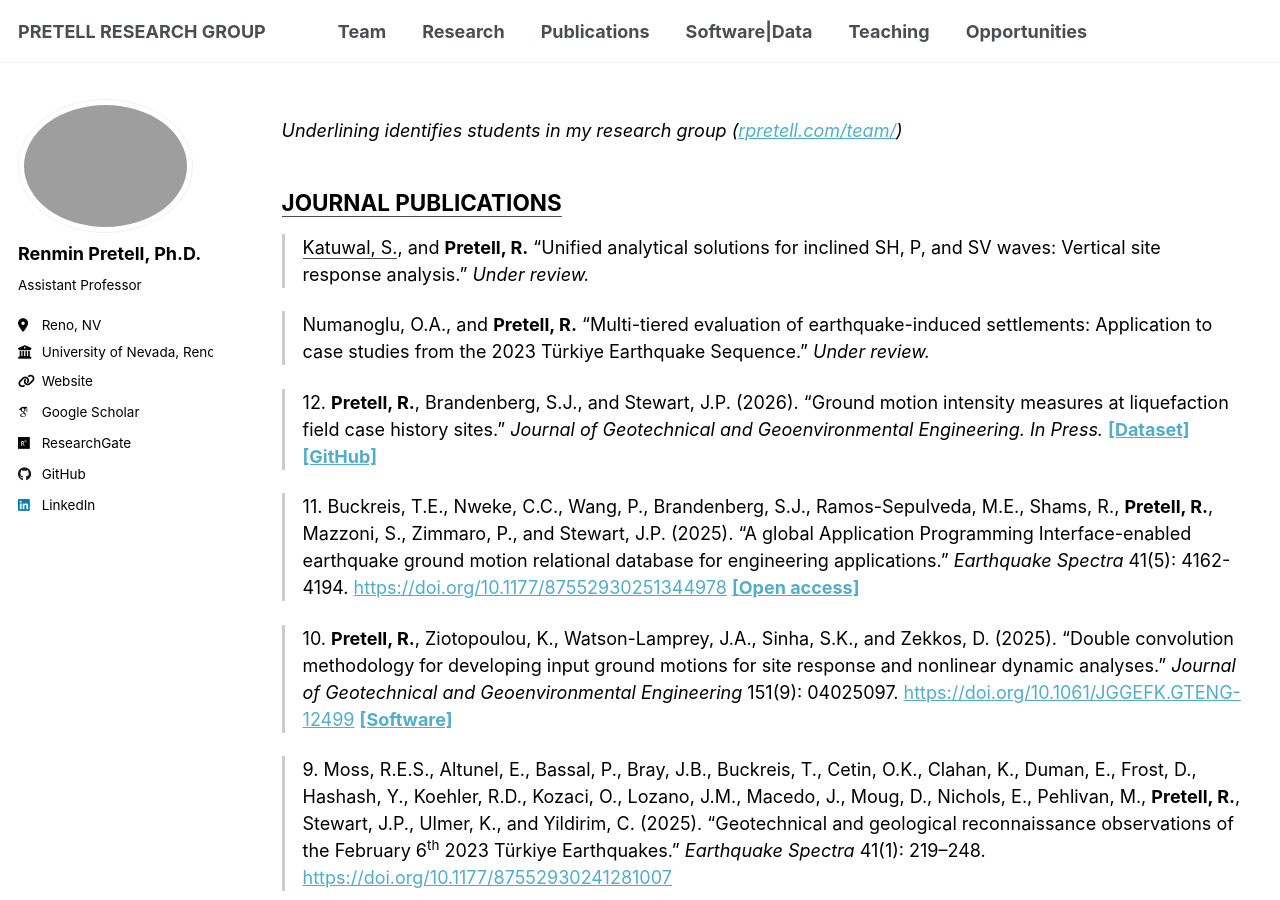
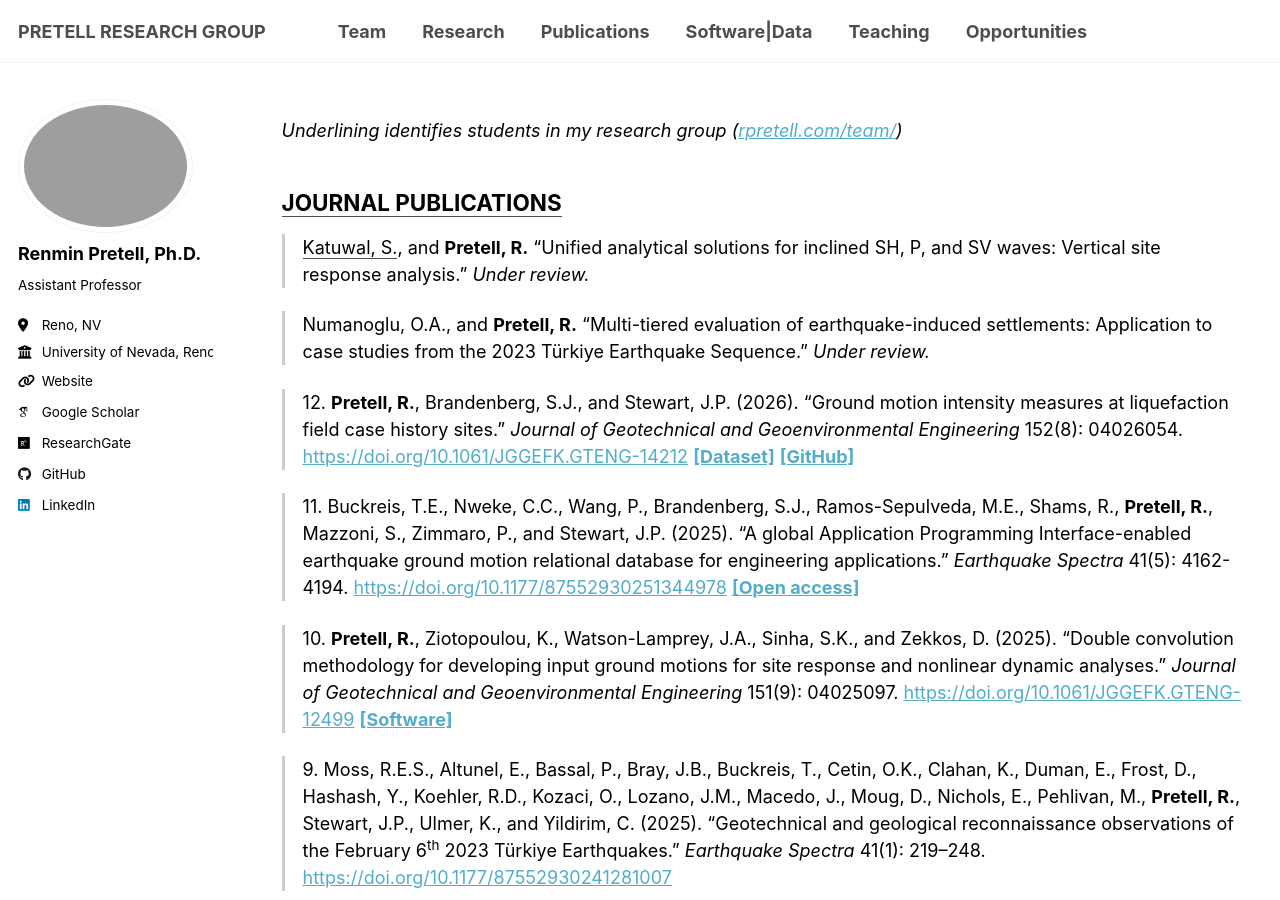
Before and after one commit to RPretellD/RPretellD.github.io, a Jekyll site: the page built from _pages/publications.md, in a window 1280 px wide and 900 px high. Built offline with Jekyll 4.4.1, drawn with Linux system fonts in a browser that asks for light colours; some web fonts are replaced; a script that is not in the unit is left out.

Commit message:
Updated publications

```diff
--- a/_pages/publications.md
+++ b/_pages/publications.md
@@ -24,8 +24,8 @@ Numanoglu, O.A., and **Pretell, R.**
 > 12\.
 **Pretell, R.**, Brandenberg, S.J., and Stewart, J.P. (2026).
 “Ground motion intensity measures at liquefaction field case history sites.”
-*Journal of Geotechnical and Geoenvironmental Engineering.*
-*In Press.*
+*Journal of Geotechnical and Geoenvironmental Engineering* 152(8): 04026054.
+[https://doi.org/10.1061/JGGEFK.GTENG-14212](https://doi.org/10.1061/JGGEFK.GTENG-14212){:target="_blank" rel="noopener"}
 **[[Dataset]](https://doi.org/10.17603/ds2-6vj1-t096){:target="_blank" rel="noopener"}**
 **[[GitHub]](https://github.com/RPretellD/gmKriger){:target="_blank" rel="noopener"}**
 
```
Also changed, not shown: _pages/software_data.md (+1 -1 lines).
